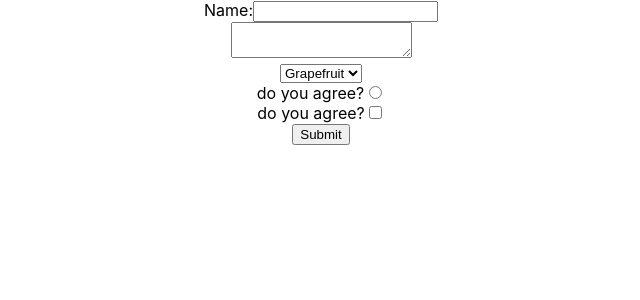
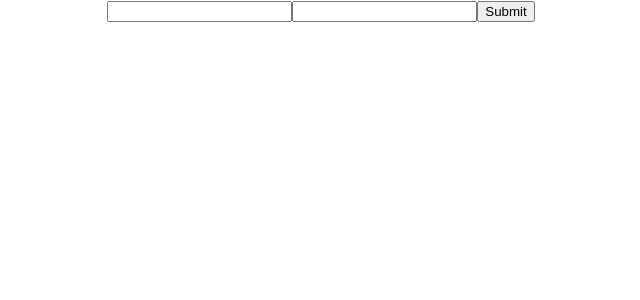
Before and after one commit to arung86/reactjs-training, a React (Create React App) app: page / in a window 1280 px wide. Shown: the top 300 px of the page, without its empty margins (319-959 px from the left). Built offline with nearby package versions, Linux system fonts and the light colour scheme.

Commit message:
Example Form using Formik

```diff
--- a/package.json
+++ b/package.json
@@ -6,9 +6,11 @@
     "@testing-library/jest-dom": "^4.2.4",
     "@testing-library/react": "^9.3.2",
     "@testing-library/user-event": "^7.1.2",
+    "formik": "^2.2.3",
     "react": "^16.13.1",
     "react-dom": "^16.13.1",
-    "react-scripts": "3.4.3"
+    "react-scripts": "3.4.3",
+    "yup": "^0.29.3"
   },
   "scripts": {
     "start": "react-scripts start",
--- a/src/App.js
+++ b/src/App.js
@@ -2,6 +2,7 @@ import React from "react";
 import logo from "./logo.svg";
 import FormExample from "./Form";
 import "./App.css";
+import FormikForm from "./FormikForm";
 
 const header = {
   fontSize: "32px",
@@ -14,7 +15,8 @@ function App() {
 
   return (
     <div className="App">
-      <FormExample submitHandler={formSubmitted} />
+      {/* <FormExample submitHandler={formSubmitted} /> */}
+      <FormikForm submitHandler={formSubmitted} />
     </div>
   );
 }
--- a/src/Form.js
+++ b/src/Form.js
@@ -12,6 +12,8 @@ export default class Form extends Component {
       fruit: "",
       agreed: false,
       areYouSure: false,
+      errMsg: "",
+      age: "",
     }; // setState
     // this.handleNameChange = this.handleNameChange.bind(this);
     // this.handleBioChange = this.handleBioChange.bind(this);
@@ -59,8 +61,17 @@ export default class Form extends Component {
 
   handleSubmit = (event) => {
     // console.log("name", this.state.name);
+    event.preventDefault();
     this.props.submitHandler(this.state);
-    event.preventDefault();
+    this.setState({
+      firstName: "",
+      bio: "",
+      fruit: "",
+      agreed: false,
+      areYouSure: false,
+      errMsg: "",
+      age: "",
+    });
   };
 
   componentDidMount() {
@@ -86,6 +97,9 @@ export default class Form extends Component {
     return (
       <div>
         {this.state.bio}
+        {this.state.errMsg && (
+          <p style={{ color: "red" }}>{this.state.errMsg}</p>
+        )}
         <form onSubmit={this.handleSubmit}>
           <div>
             <label>
--- /dev/null
+++ b/src/FormikForm.js
@@ -0,0 +1,40 @@
+import { Field, Formik, Form, ErrorMessage } from "formik";
+import React, { Component } from "react";
+import * as Yup from "yup";
+
+const SignupSchema = Yup.object().shape({
+  name: Yup.string()
+    .min(2, "Too Short!")
+    .max(70, "Too Long!")
+    .required("Required"),
+  email: Yup.string().email("Invalid email").required("Required"),
+});
+
+export class FormikForm extends Component {
+  render() {
+    return (
+      <Formik
+        initialValues={{
+          name: "",
+          email: "",
+        }}
+        onSubmit={this.props.submitHandler}
+        validationSchema={SignupSchema}
+      >
+        {({ errors, touched }) => (
+          <Form name="signup">
+            <Field name="name" />
+            {/* {errors.name && touched.name ? <div>{errors.name}</div> : null} */}
+            <ErrorMessage name="name" />
+            <Field name="email" type="email" />
+            <ErrorMessage name="email" />
+            {/* {errors.email && touched.email ? <div>{errors.email}</div> : null} */}
+            <button type="submit">Submit</button>
+          </Form>
+        )}
+      </Formik>
+    );
+  }
+}
+
+export default FormikForm;
```
Also changed, not shown: 1 other file (tests, documents, lock files or other folders).
